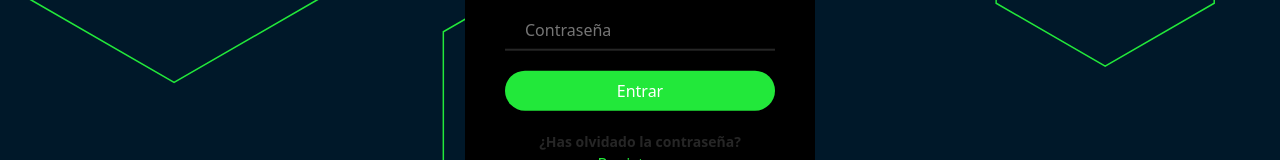
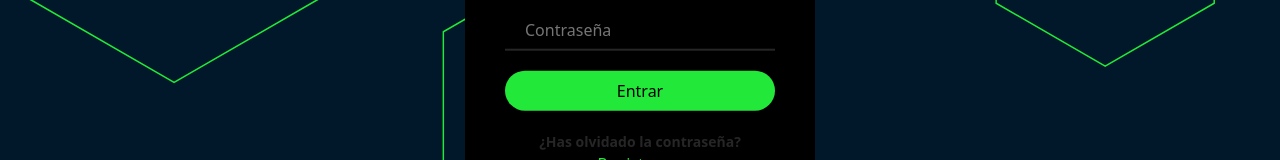
Before and after one commit to A10ciaFeka/TrabajoFinalDAW, a Vue app in the folder front/: page /login in a window 1280 px wide. Shown: the part 356-516 px from the top of the page. Built offline with nearby package versions, Linux system fonts and the light colour scheme.

Commit message:
fix(login) -- color letra

```diff
--- a/front/src/views/login.vue
+++ b/front/src/views/login.vue
@@ -72,7 +72,7 @@ h3 {
     height: 40px;
     font-size: 16px;
     background: #22e83a;
-    color: #fff;
+    color: black;
     border-radius: 20px;
     cursor: pointer
 }
```
